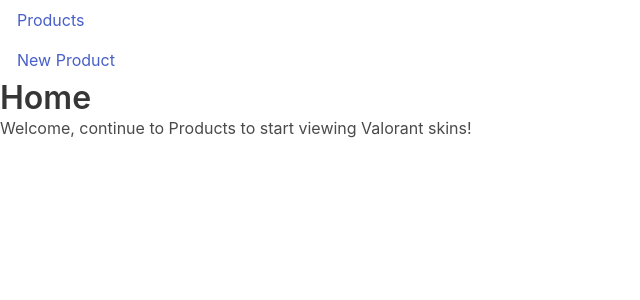
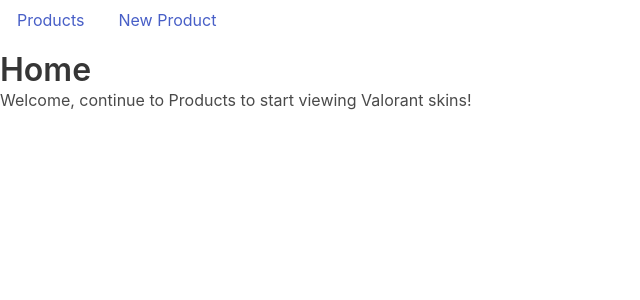
Before and after one commit to saraperkaj/shopping, a React (Create React App) app in the folder front-end/: page / in a window 1280 px wide. Shown: the top 300 px of the page, without its empty margins (0-640 px from the left). Built offline with nearby package versions, Linux system fonts and the light colour scheme.

Commit message:
basically done css. made the navbar horizontal and it could be better but it will be worked on later

```diff
--- a/front-end/src/Components/NavBar.js
+++ b/front-end/src/Components/NavBar.js
@@ -1,9 +1,8 @@
 import { Link } from "react-router-dom";
-import "bulma/css/bulma.min.css";
 
 function NavBar() {
   return (
-    <nav>
+    <nav className="navbar">
       <div>
         <button className="button is-link is-inverted">
           <Link to={"/products"}>Products</Link>
--- a/front-end/src/Components/Prod.js
+++ b/front-end/src/Components/Prod.js
@@ -2,7 +2,7 @@ import { Link } from "react-router-dom";
 
 function Prod({ prod }) {
   return (
-    <div className="content is-large">
+    <div className="content is-large column is-mobile">
       <Link to={`/products/${prod.id}`}>
         <p className="title is-1">{prod.name.toUpperCase()}</p>
         <p>
--- a/front-end/src/Components/Prods.js
+++ b/front-end/src/Components/Prods.js
@@ -22,10 +22,8 @@ function Prods() {
     return prods ? (
       prods.map((prod) => {
         return (
-          <div key={prod.id}>
-            <div>
-              <Prod key={prod.id} prod={prod} />
-            </div>
+          <div key={prod.id} className="column">
+            <Prod key={prod.id} prod={prod} />
           </div>
         );
       })
```
